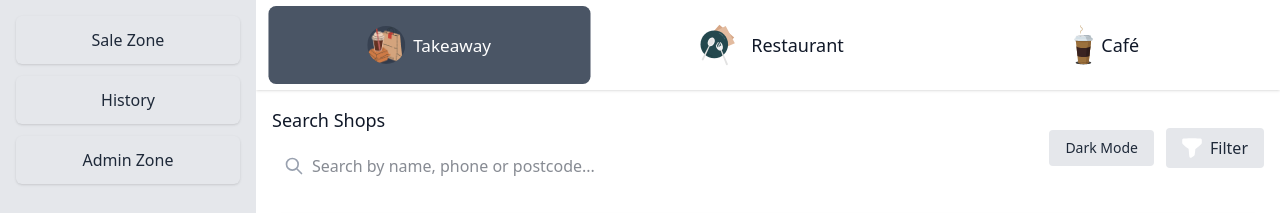
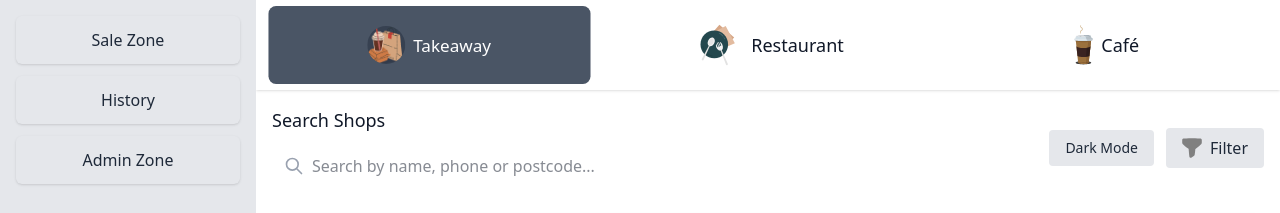
Before and after one commit to FardadAnsari/Sale-Cold-Call-Dashboard, a React (Vite) app: page / in a window 1280 px wide. Shown: the top 213 px of the page. Built offline with nearby package versions, Linux system fonts and the light colour scheme.

Commit message:
Fix: FilterIcon Color Synced

```diff
--- a/src/Icons.jsx
+++ b/src/Icons.jsx
@@ -107,8 +107,16 @@ export const CafeIcon = () => (
 </svg>
 );
 
-export const FilterIcon = () => (
+// export const FilterIcon = () => (
+//   <svg xmlns="http://www.w3.org/2000/svg" width="20" height="20" viewBox="0 0 20 20" fill="none">
+//   <path d="M0.862966 6.20762C1.74894 7.07495 3.80658 8.98691 6.53929 10.8709C6.59596 10.91 6.63 10.9707 6.63512 11.0334C6.93725 14.7283 7.21629 17.3355 7.35087 18.5223C7.43337 19.2496 8.04925 19.7917 8.77533 19.7917C9.066 19.7917 9.34979 19.7037 9.5895 19.5393L11.7795 18.0376C12.2394 17.7223 12.5801 17.2391 12.6826 16.6605C12.8298 15.8291 13.0842 14.1179 13.3574 11.0387C13.3631 10.9751 13.3978 10.9143 13.4536 10.8758C16.1899 8.99024 18.2504 7.0757 19.1371 6.20762C19.569 5.78474 19.7917 5.21191 19.7917 4.6272V1.96715C19.7917 1.28017 19.3031 0.661632 18.578 0.571337C17.4622 0.432391 14.904 0.208328 10 0.208328C5.09604 0.208328 2.53784 0.432391 1.42209 0.571337C0.696995 0.661632 0.208373 1.28017 0.208374 1.96716L0.208378 4.6272C0.208375 5.21191 0.431024 5.78474 0.862966 6.20762Z" fill="white"/>
+// </svg>
+// )
+export const FilterIcon = ({ fill = "white" }) => (
   <svg xmlns="http://www.w3.org/2000/svg" width="20" height="20" viewBox="0 0 20 20" fill="none">
-  <path d="M0.862966 6.20762C1.74894 7.07495 3.80658 8.98691 6.53929 10.8709C6.59596 10.91 6.63 10.9707 6.63512 11.0334C6.93725 14.7283 7.21629 17.3355 7.35087 18.5223C7.43337 19.2496 8.04925 19.7917 8.77533 19.7917C9.066 19.7917 9.34979 19.7037 9.5895 19.5393L11.7795 18.0376C12.2394 17.7223 12.5801 17.2391 12.6826 16.6605C12.8298 15.8291 13.0842 14.1179 13.3574 11.0387C13.3631 10.9751 13.3978 10.9143 13.4536 10.8758C16.1899 8.99024 18.2504 7.0757 19.1371 6.20762C19.569 5.78474 19.7917 5.21191 19.7917 4.6272V1.96715C19.7917 1.28017 19.3031 0.661632 18.578 0.571337C17.4622 0.432391 14.904 0.208328 10 0.208328C5.09604 0.208328 2.53784 0.432391 1.42209 0.571337C0.696995 0.661632 0.208373 1.28017 0.208374 1.96716L0.208378 4.6272C0.208375 5.21191 0.431024 5.78474 0.862966 6.20762Z" fill="white"/>
-</svg>
-)
+    <path
+      d="M0.862966 6.20762C1.74894 7.07495 3.80658 8.98691 6.53929 10.8709C6.59596 10.91 6.63 10.9707 6.63512 11.0334C6.93725 14.7283 7.21629 17.3355 7.35087 18.5223C7.43337 19.2496 8.04925 19.7917 8.77533 19.7917C9.066 19.7917 9.34979 19.7037 9.5895 19.5393L11.7795 18.0376C12.2394 17.7223 12.5801 17.2391 12.6826 16.6605C12.8298 15.8291 13.0842 14.1179 13.3574 11.0387C13.3631 10.9751 13.3978 10.9143 13.4536 10.8758C16.1899 8.99024 18.2504 7.0757 19.1371 6.20762C19.569 5.78474 19.7917 5.21191 19.7917 4.6272V1.96715C19.7917 1.28017 19.3031 0.661632 18.578 0.571337C17.4622 0.432391 14.904 0.208328 10 0.208328C5.09604 0.208328 2.53784 0.432391 1.42209 0.571337C0.696995 0.661632 0.208373 1.28017 0.208374 1.96716L0.208378 4.6272C0.208375 5.21191 0.431024 5.78474 0.862966 6.20762Z"
+      fill={fill}
+    />
+  </svg>
+);
--- a/src/components/SaleZone.jsx
+++ b/src/components/SaleZone.jsx
@@ -151,7 +151,8 @@ const SaleZone = ({ isDarkMode, toggleDarkMode }) => {
                     : 'bg-gray-200 text-gray-800 hover:bg-gray-300'
                 }`}
               >
-                <FilterIcon />
+
+                <FilterIcon fill={isDarkMode ? 'white' : 'gray'}/>
                 <span>Filter</span>
               </button>
               {showFilters && (
```
